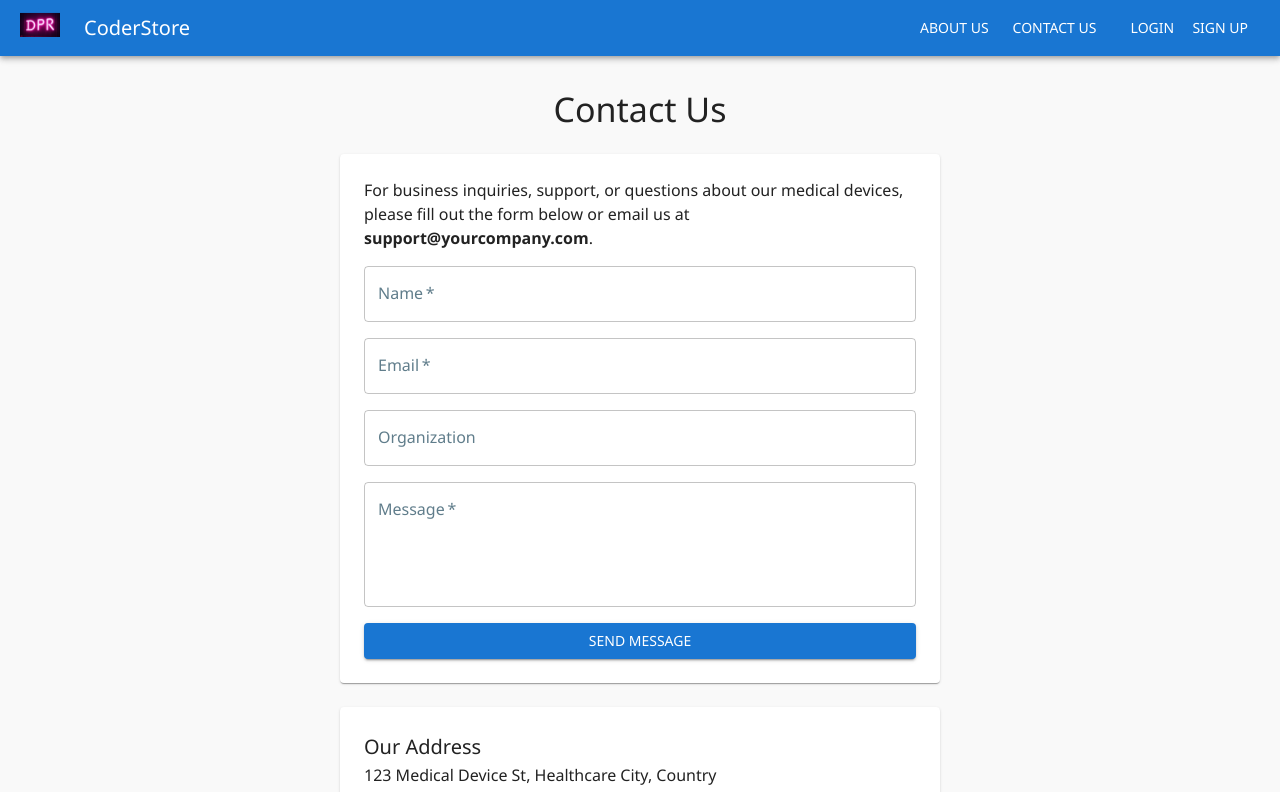
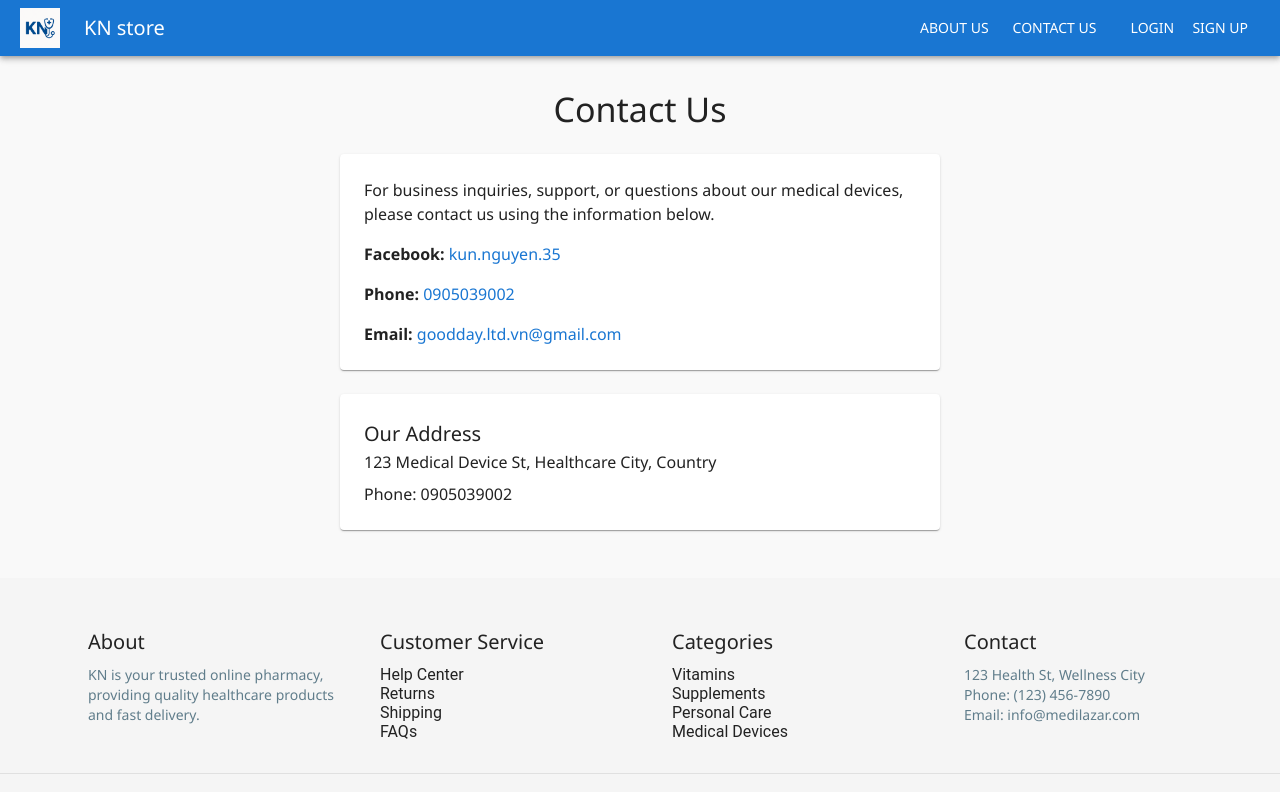
Before and after one commit to Hustlangloichoi/FinalProject-fe, a React (Create React App) app: page /contact in a window 1280 px wide. Shown: the top 792 px of the page. Built offline with nearby package versions, Linux system fonts and the light colour scheme.

Commit message:
fix contact page

```diff
--- a/public/index.html
+++ b/public/index.html
@@ -24,7 +24,7 @@
       work correctly both with client-side routing and a non-root public URL.
       Learn how to configure a non-root public URL by running `npm run build`.
     -->
-    <title>CoderStore</title>
+    <title>KN store</title>
   </head>
   <body>
     <noscript>You need to enable JavaScript to run this app.</noscript>
--- a/src/components/CategorySection.js
+++ b/src/components/CategorySection.js
@@ -1,5 +1,6 @@
+import React, { useEffect, useState } from "react";
 import styled from "styled-components";
-import React from "react";
+import apiService from "../app/apiService";
 
 const Section = styled.section`
   padding: 30px 0;
@@ -25,25 +26,41 @@ const CategoryIcon = styled.div`
   font-size: 2.5rem;
 `;
 
-const categories = [
-  { name: "Vitamins", icon: "💊" },
-  { name: "Supplements", icon: "🧴" },
-  { name: "Personal Care", icon: "🧼" },
-  { name: "Medical Devices", icon: "🩺" },
-];
+const ICONS = ["💊", "🧴", "🧼", "🩺", "🧪", "🩹", "🦽", "🧯", "🩸", "🧬"];
 
-const CategorySection = () => (
+const CategorySection = ({ onCategoryClick }) => {
+  const [categories, setCategories] = useState([]);
+
+  useEffect(() => {
+    async function fetchCategories() {
+      try {
+        const res = await apiService.get("/categories");
+        const cats = res.data.category || res.data.categories || res.data.data?.category || [];
+        setCategories(cats);
+      } catch (err) {
+        setCategories([]);
+      }
+    }
+    fetchCategories();
+  }, []);
+
+  return (
     <Section className="category-section">
       <Title>Shop by Category</Title>
       <CategoriesWrapper>
-      {categories.map((cat) => (
-        <CategoryItem key={cat.name}>
-          <CategoryIcon>{cat.icon}</CategoryIcon>
+        {categories.map((cat, idx) => (
+          <CategoryItem
+            key={cat._id || cat.name}
+            style={{ cursor: "pointer" }}
+            onClick={() => onCategoryClick && onCategoryClick(cat.name)}
+          >
+            <CategoryIcon>{ICONS[idx % ICONS.length]}</CategoryIcon>
             <div>{cat.name}</div>
           </CategoryItem>
         ))}
       </CategoriesWrapper>
     </Section>
   );
+};
 
 export default CategorySection;
--- a/src/layouts/MainHeader.js
+++ b/src/layouts/MainHeader.js
@@ -41,7 +41,7 @@ function MainHeader() {
             component="div"
             sx={{ mr: 2 }}
           >
-            CoderStore
+            KN store
           </Typography>
           <Box sx={{ flexGrow: 1 }} />
           <Button
--- a/src/pages/ContactPage.js
+++ b/src/pages/ContactPage.js
@@ -1,32 +1,12 @@
-import React, { useState } from "react";
+import React from "react";
 import {
   Box,
   Typography,
   Paper,
-  TextField,
-  Button,
   Stack,
 } from "@mui/material";
 
 function ContactPage() {
-  const [form, setForm] = useState({
-    name: "",
-    email: "",
-    message: "",
-    organization: "",
-  });
-  const [submitted, setSubmitted] = useState(false);
-
-  const handleChange = (e) => {
-    setForm({ ...form, [e.target.name]: e.target.value });
-  };
-
-  const handleSubmit = (e) => {
-    e.preventDefault();
-    setSubmitted(true);
-    // Here you would send the form data to your backend or email service
-  };
-
   return (
     <Box sx={{ maxWidth: 600, mx: "auto", mt: 4 }}>
       <Typography variant="h4" align="center" sx={{ mb: 3 }}>
@@ -34,63 +14,24 @@ function ContactPage() {
       </Typography>
       <Paper sx={{ p: 3, mb: 3 }}>
         <Typography sx={{ mb: 2 }}>
-          For business inquiries, support, or questions about our medical
-          devices, please fill out the form below or email us at{" "}
-          <b>support@yourcompany.com</b>.
+          For business inquiries, support, or questions about our medical devices, please contact us using the information below.
         </Typography>
-        {submitted ? (
-          <Typography color="success.main">
-            Thank you for contacting us! We will get back to you soon.
+        <Stack spacing={2}>
+          <Typography>
+            <b>Facebook:</b> <a href="https://www.facebook.com/kun.nguyen.35" target="_blank" rel="noopener noreferrer">kun.nguyen.35</a>
           </Typography>
-        ) : (
-          <form onSubmit={handleSubmit}>
-            <Stack spacing={2}>
-              <TextField
-                label="Name"
-                name="name"
-                value={form.name}
-                onChange={handleChange}
-                required
-                fullWidth
-              />
-              <TextField
-                label="Email"
-                name="email"
-                value={form.email}
-                onChange={handleChange}
-                required
-                fullWidth
-                type="email"
-              />
-              <TextField
-                label="Organization"
-                name="organization"
-                value={form.organization}
-                onChange={handleChange}
-                fullWidth
-              />
-              <TextField
-                label="Message"
-                name="message"
-                value={form.message}
-                onChange={handleChange}
-                required
-                fullWidth
-                multiline
-                rows={4}
-              />
-              <Button type="submit" variant="contained">
-                Send Message
-              </Button>
-            </Stack>
-          </form>
-        )}
+          <Typography>
+            <b>Phone:</b> <a href="tel:0905039002">0905039002</a>
+          </Typography>
+          <Typography>
+            <b>Email:</b> <a href="mailto:goodday.ltd.vn@gmail.com">goodday.ltd.vn@gmail.com</a>
+          </Typography>
+        </Stack>
       </Paper>
       <Paper sx={{ p: 3 }}>
         <Typography variant="h6">Our Address</Typography>
         <Typography>123 Medical Device St, Healthcare City, Country</Typography>
-        <Typography sx={{ mt: 1 }}>Phone: (123) 456-7890</Typography>
-        {/* Optionally, add a map embed here */}
+        <Typography sx={{ mt: 1 }}>Phone: 0905039002</Typography>
       </Paper>
     </Box>
   );
--- a/src/pages/HomePage.js
+++ b/src/pages/HomePage.js
@@ -88,7 +88,16 @@ function HomePage() {
   return (
     <>
       <HeroSection />
-      <CategorySection />
+      <CategorySection onCategoryClick={(catName) => {
+        methods.setValue("category", [catName]);
+        setPage(1);
+        setTimeout(() => {
+          const productSection = document.getElementById("product-list-section");
+          if (productSection) {
+            productSection.scrollIntoView({ behavior: "smooth" });
+          }
+        }, 100);
+      }} />
       <PromoBannerSection />
       <Container
         sx={{ display: "flex", minHeight: "100vh", mt: 3 }}
```
Also changed, not shown: db.json, public/logo.png, src/logo.png. Lines whose indentation alone changed are shown as unchanged.
